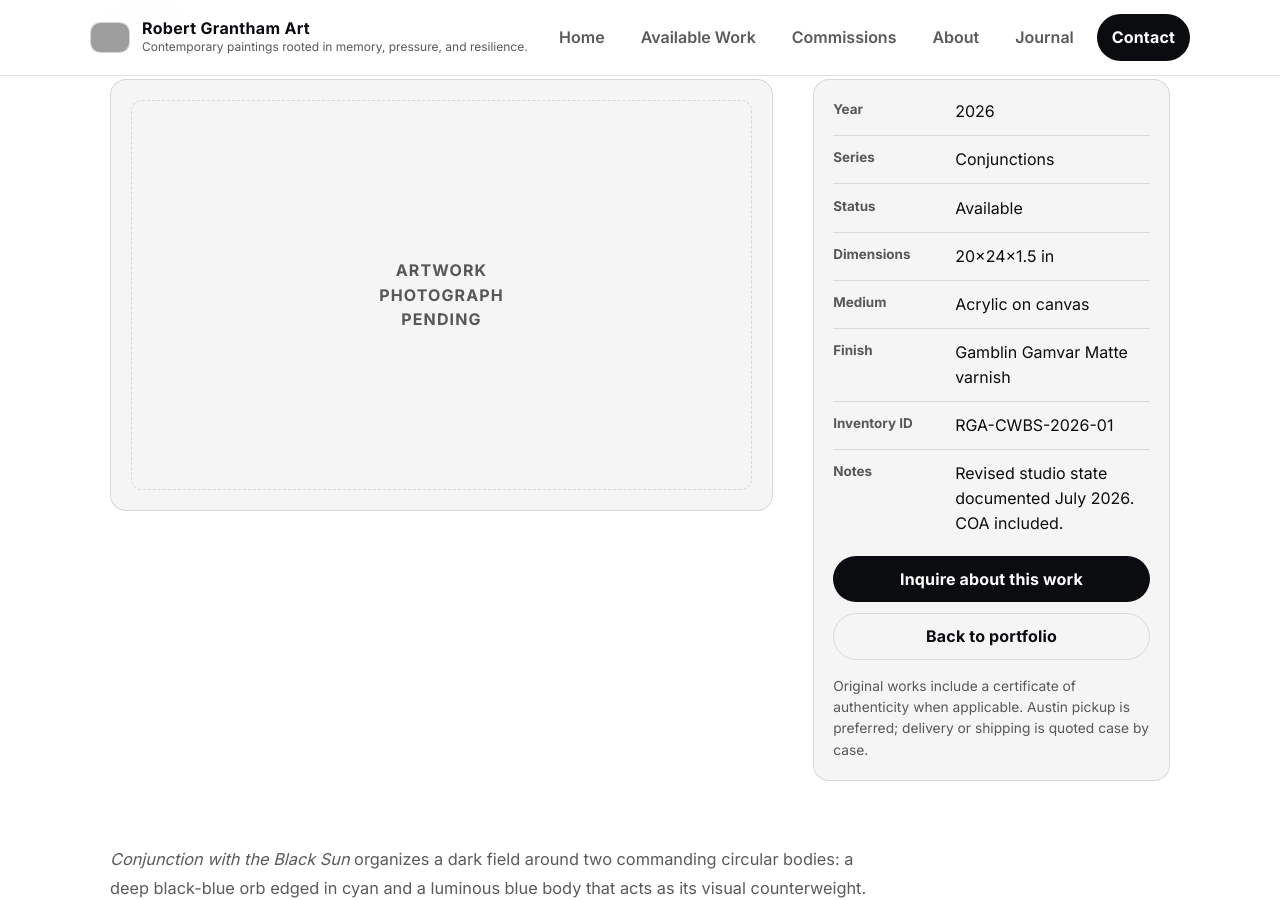
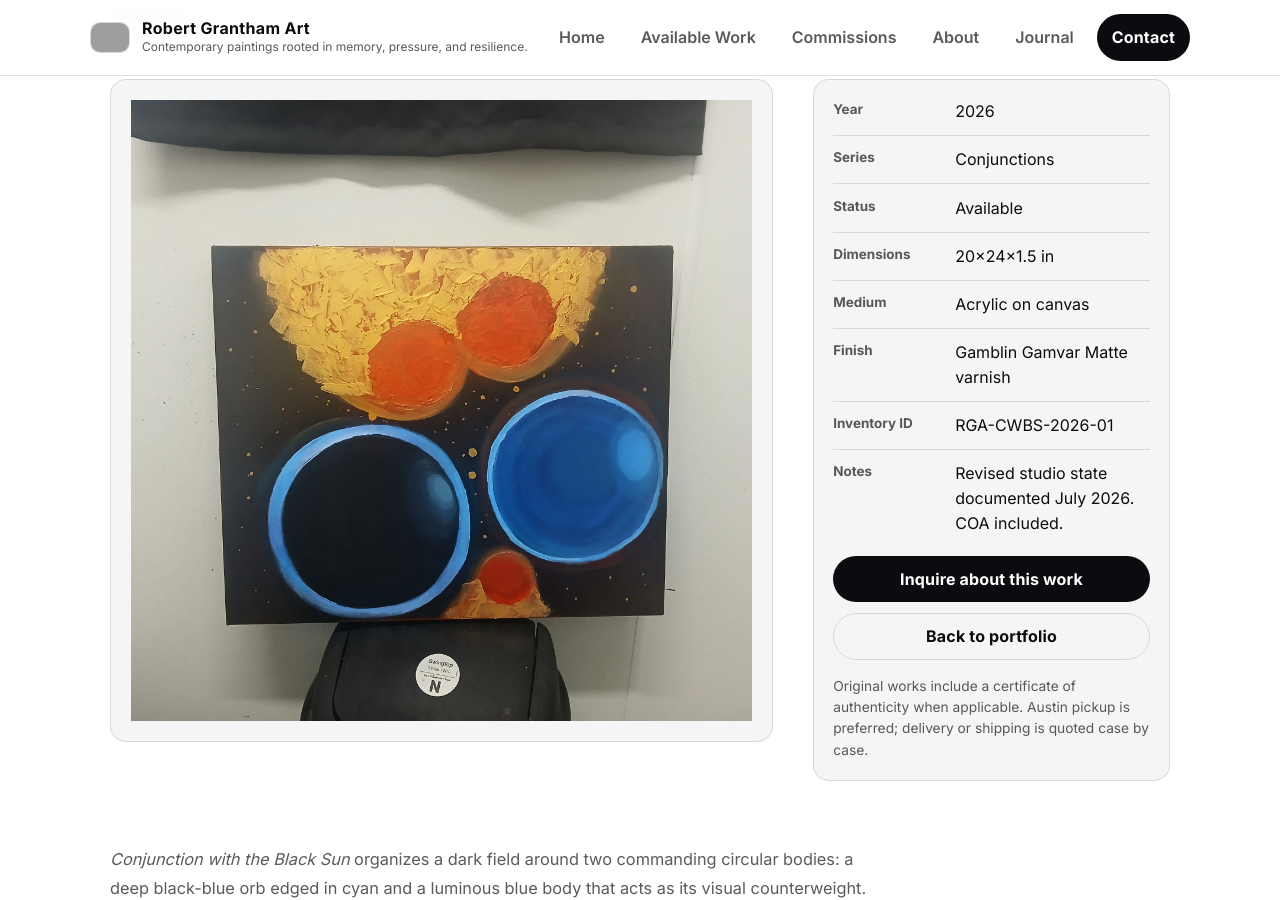
Before and after one commit to rgrantham82/rgrantham82.github.io, a Jekyll site: the page built from _works/conjunction-with-the-black-sun.md, in a window 1280 px wide and 900 px high, scrolled down 414 px. Built offline with Jekyll 4.4.1, drawn with Linux system fonts in a browser that asks for light colours; grey boxes are pictures that could not be loaded.

Commit message:
Change image reference for 'Conjunction with the Black Sun'
Updated image path and alt text for the artwork.

```diff
--- a/_works/conjunction-with-the-black-sun.md
+++ b/_works/conjunction-with-the-black-sun.md
@@ -7,7 +7,7 @@ size: 20×24×1.5 in
 medium: Acrylic on canvas
 finish: Gamblin Gamvar Matte varnish
 inventory_id: RGA-CWBS-2026-01
-# image: /assets/images/work-conjunction-with-the-black-sun.jpg  # Add after the photograph is placed in assets/images/.
+image: assets/images/robert_grantham_conjunction_with_the_black_sun_1.jpg
 alt: Conjunction with the Black Sun — abstract acrylic painting with a blue-rimmed black orb, luminous blue body, orange-red forms, and gold passages
 subtitle: A dark cosmological field held in tension by blue coronas, heated bodies, and gold-lit pressure.
 section: Conjunctions
```
